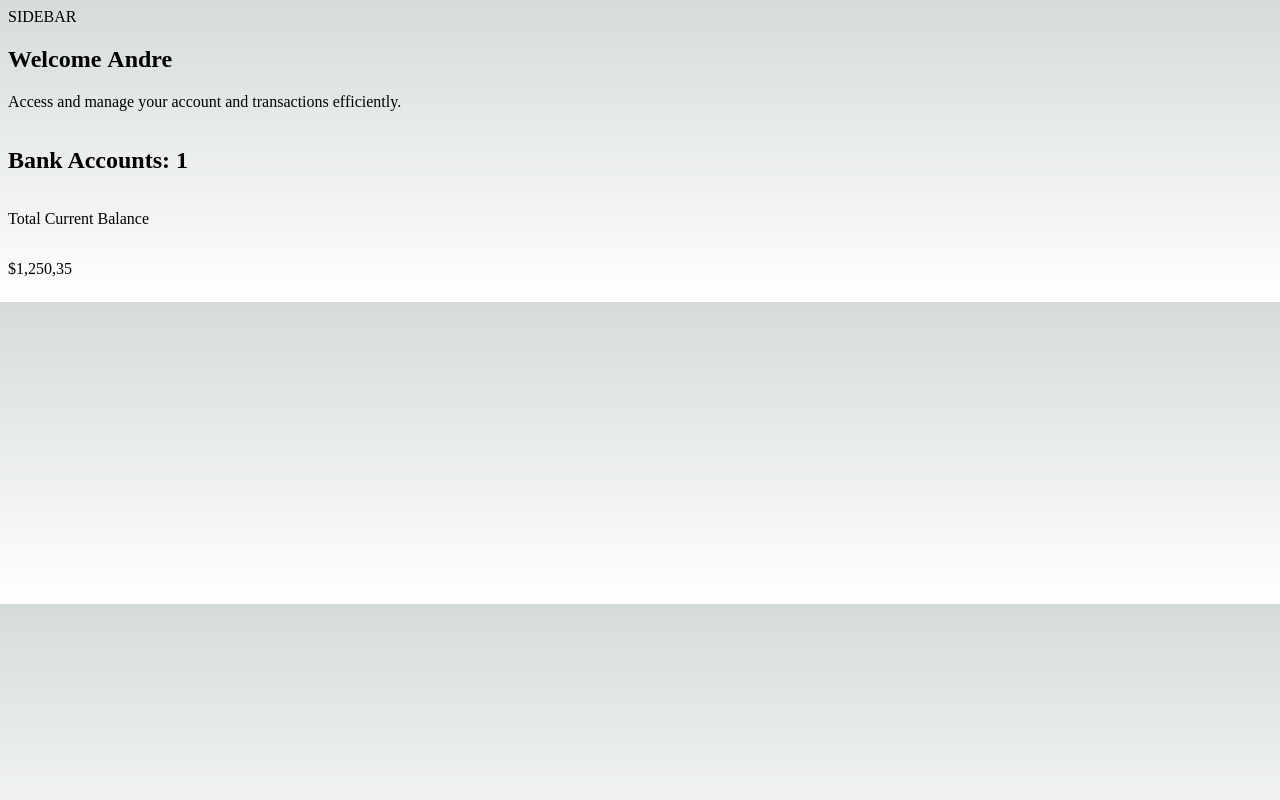
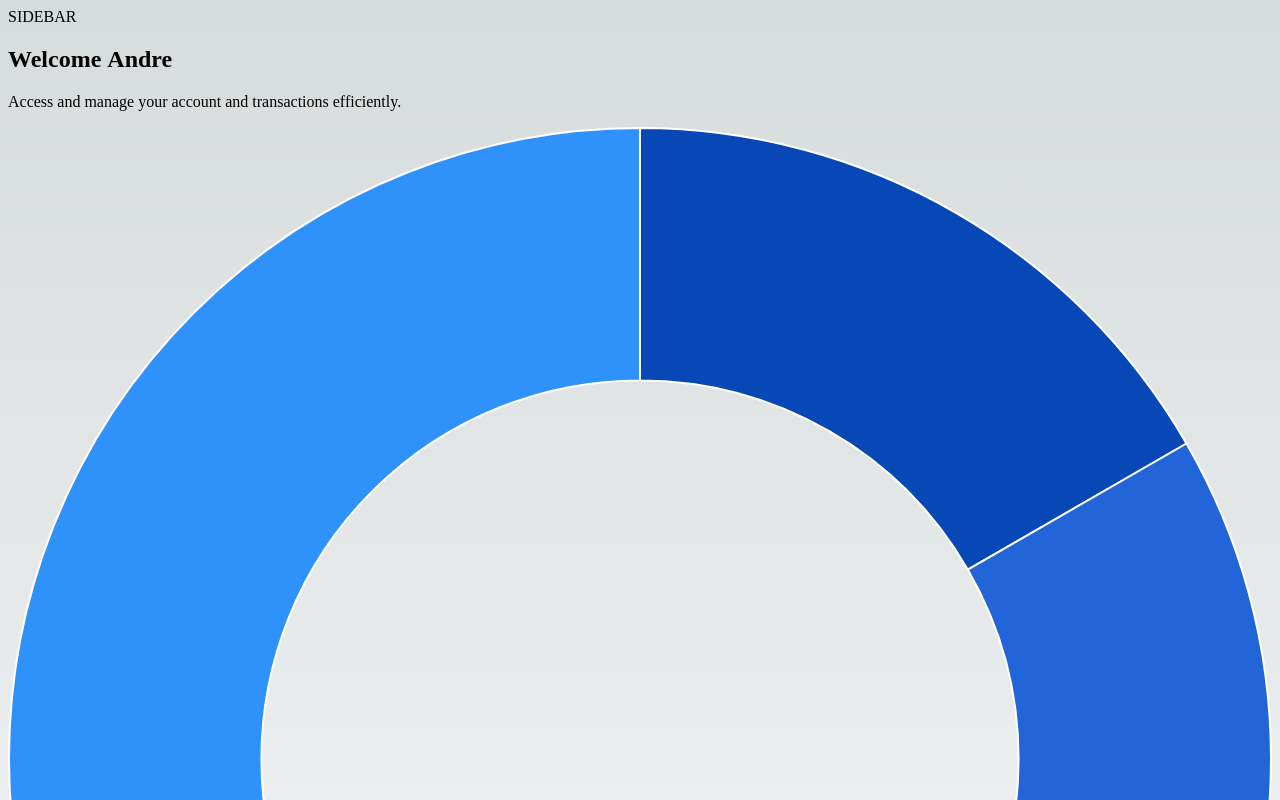
Before and after one commit to abreuandre/Project_Bank, a Next.js app: page / in a window 1280 px wide. Shown: the top 800 px of the page. Built offline with nearby package versions, Linux system fonts and the light colour scheme.

Commit message:
Creating Component DoughnutChart

```diff
--- /dev/null
+++ b/components/DoughnutChart.tsx
@@ -0,0 +1,33 @@
+"use client"
+
+import { Chart as ChartJS, ArcElement, Tooltip, Legend }
+from "chart.js";
+import { Doughnut } from "react-chartjs-2";
+
+ChartJS.register(ArcElement, Tooltip, Legend);
+
+const DoughnutChart = ({ accounts }: DoughnutChartProps) => {
+    const data = {
+        datasets: [
+            {
+                label: 'Banks',
+                data: [1250, 2500, 3750],
+                backgroundColor: ['#0747b6', '#2265d8', '#2f91fa']
+            }
+        ],
+        labels: ['Bank 1', 'Bank 2', 'Bank 3']
+    }
+    return <Doughnut
+        data={data}
+        options={{
+            cutout: '60%',
+            plugins: {
+                legend: {
+                    display: false
+                }
+            }
+        }}
+        />
+}
+
+export default DoughnutChart
--- a/components/TotalBalanceBox.tsx
+++ b/components/TotalBalanceBox.tsx
@@ -1,4 +1,5 @@
 import AnimatedCounter from './AnimatedCounter'
+import DoughnutChart from './DoughnutChart'
 
 const TotalBalanceBox = ({
   accounts = [], totalBanks, totalCurrentBalance
@@ -6,7 +7,7 @@
   return (
     <section className="total-balance">
         <div className="total-balance-chart">
-          {/* DoughnutChart */}
+          <DoughnutChart accounts={accounts}/>
         </div>
 
         <div className="flex flex-col gap-6">
@@ -18,9 +19,9 @@
                   Total Current Balance
                 </p>
 
-                <p className="total-balance-amount flex-center gap-2">
+                <div className="total-balance-amount flex-center gap-2">
                     <AnimatedCounter amount={totalCurrentBalance}/>
-                </p>
+                </div>
             </div>
         </div>
     </section>
--- a/package.json
+++ b/package.json
@@ -14,12 +14,12 @@
     "class-variance-authority": "^0.7.1",
     "clsx": "^2.1.1",
     "lucide-react": "^0.487.0",
-    "next": "15.3.0",
+    "next": "^15.3.0",
     "query-string": "^9.1.1",
-    "react": "^19.0.0",
+    "react": "^19.1.0",
     "react-chartjs-2": "^5.3.0",
     "react-countup": "^6.5.3",
-    "react-dom": "^19.0.0",
+    "react-dom": "^19.1.0",
     "tailwind-merge": "^3.2.0",
     "tailwindcss-animate": "^1.0.7",
     "tw-animate-css": "^1.2.5"
```
Also changed, not shown: 1 other file (tests, documents, lock files or other folders).
